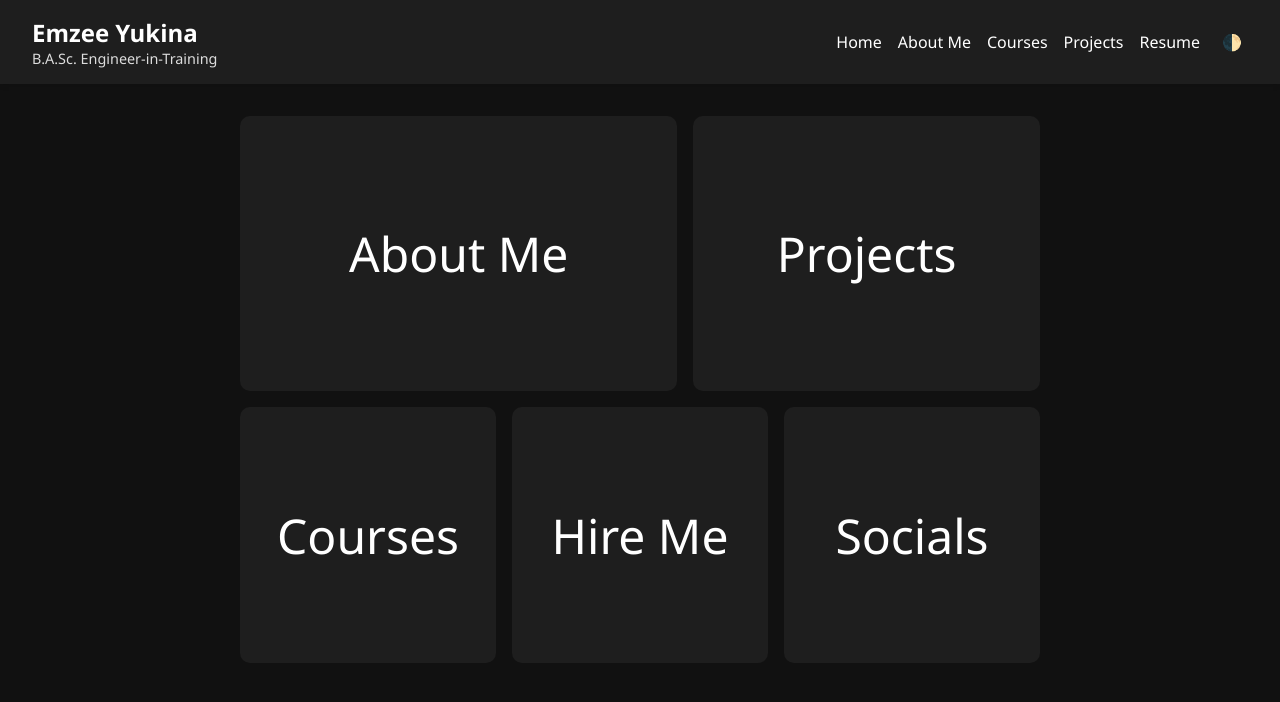
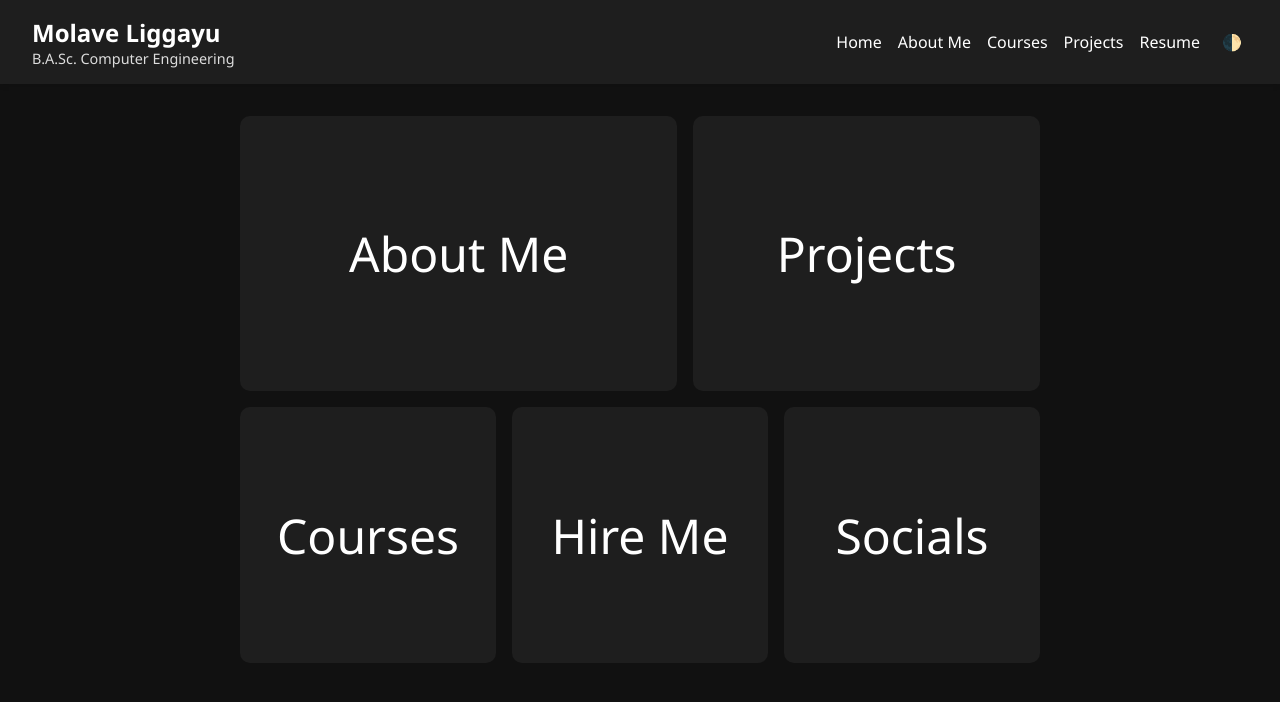
Before and after one commit to Re-Emzee/Noir, a plain HTML site: page portfolio/index.html in a window 1280 px wide. Shown: the top 702 px of the page. Drawn offline with Linux system fonts and the light colour scheme.

Commit message:
FIX: Name

```diff
--- a/portfolio/index.html
+++ b/portfolio/index.html
@@ -10,8 +10,8 @@
 <body class="dark">
   <header class="navbar">
     <div class="navbar-left">
-      <h1>Emzee Yukina</h1>
-      <p>B.A.Sc. Engineer-in-Training</p>
+      <h1>Molave Liggayu</h1>
+      <p>B.A.Sc. Computer Engineering</p>
     </div>
     <nav class="navbar-right">
       <ul>
```
Also changed, not shown: portfolio/projects.html (+2 -2 lines).
